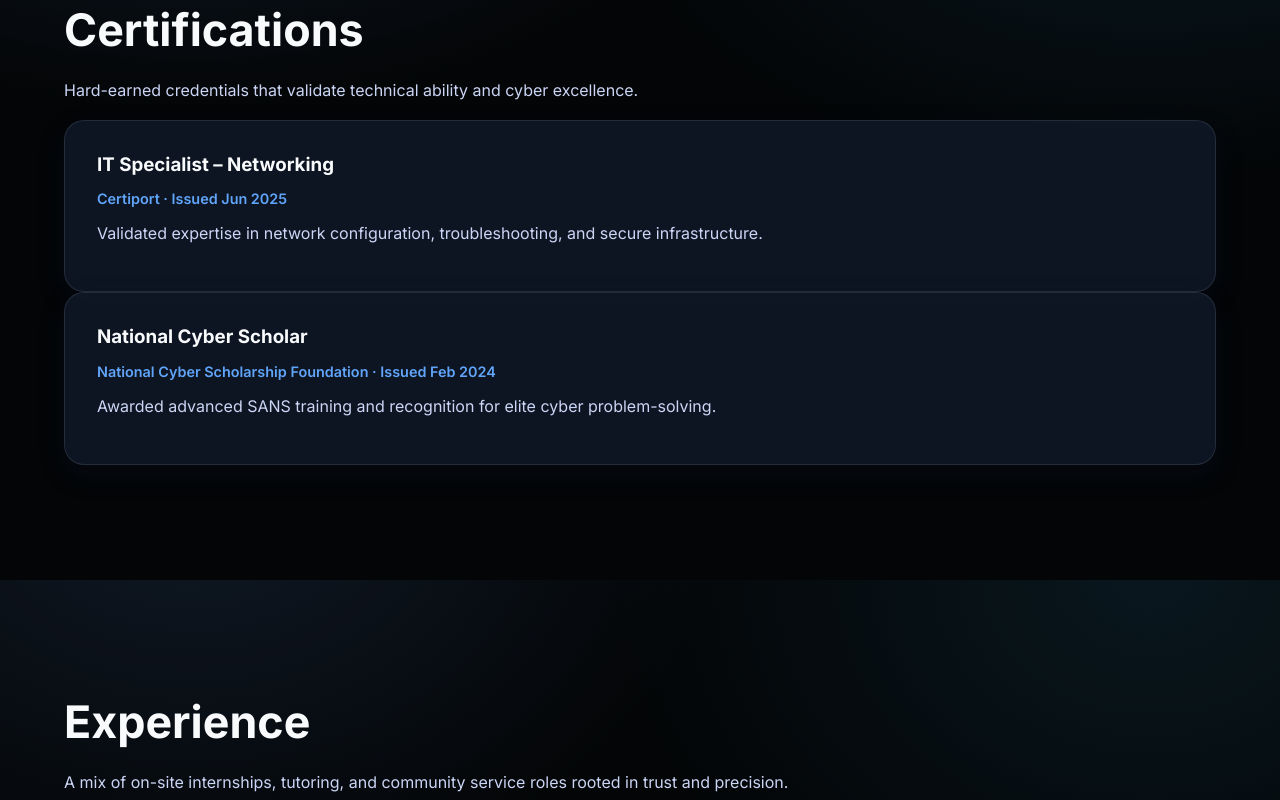
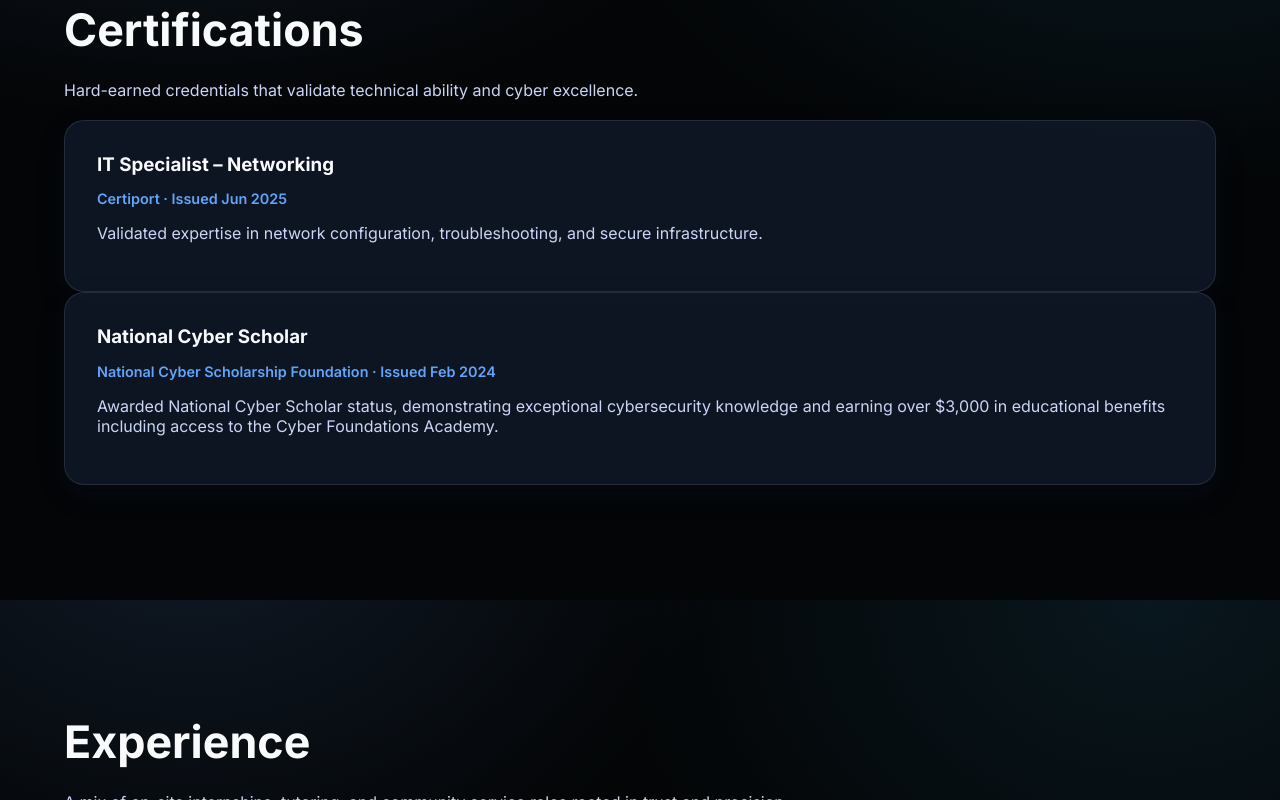
Before and after one commit to Abhinav0234/Abhinav0234.github.io, a plain HTML site: page index.html in a window 1280 px wide. Shown: the part 1497-2297 px from the top of the page. Drawn offline with Linux system fonts and the light colour scheme.

Commit message:
Update National Cyber Scholar description for clarity and detail

```diff
--- a/index.html
+++ b/index.html
@@ -114,7 +114,7 @@
           <article class="card">
             <h3>National Cyber Scholar</h3>
             <p class="card__meta">National Cyber Scholarship Foundation · Issued Feb 2024</p>
-            <p>Awarded advanced SANS training and recognition for elite cyber problem-solving.</p>
+            <p>Awarded National Cyber Scholar status, demonstrating exceptional cybersecurity knowledge and earning over $3,000 in educational benefits including access to the Cyber Foundations Academy. </p>
           </article>
         </div>
       </section>
```
